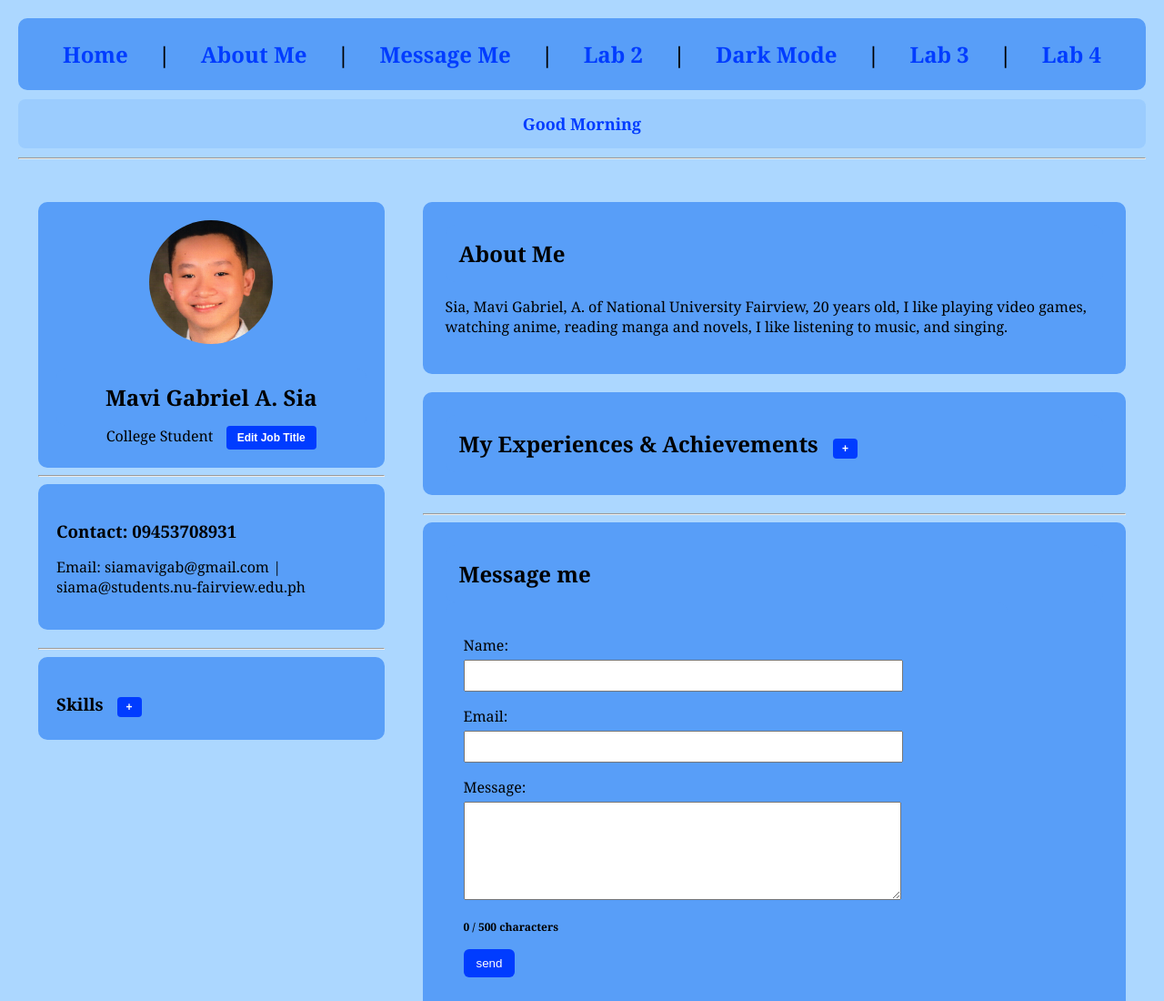
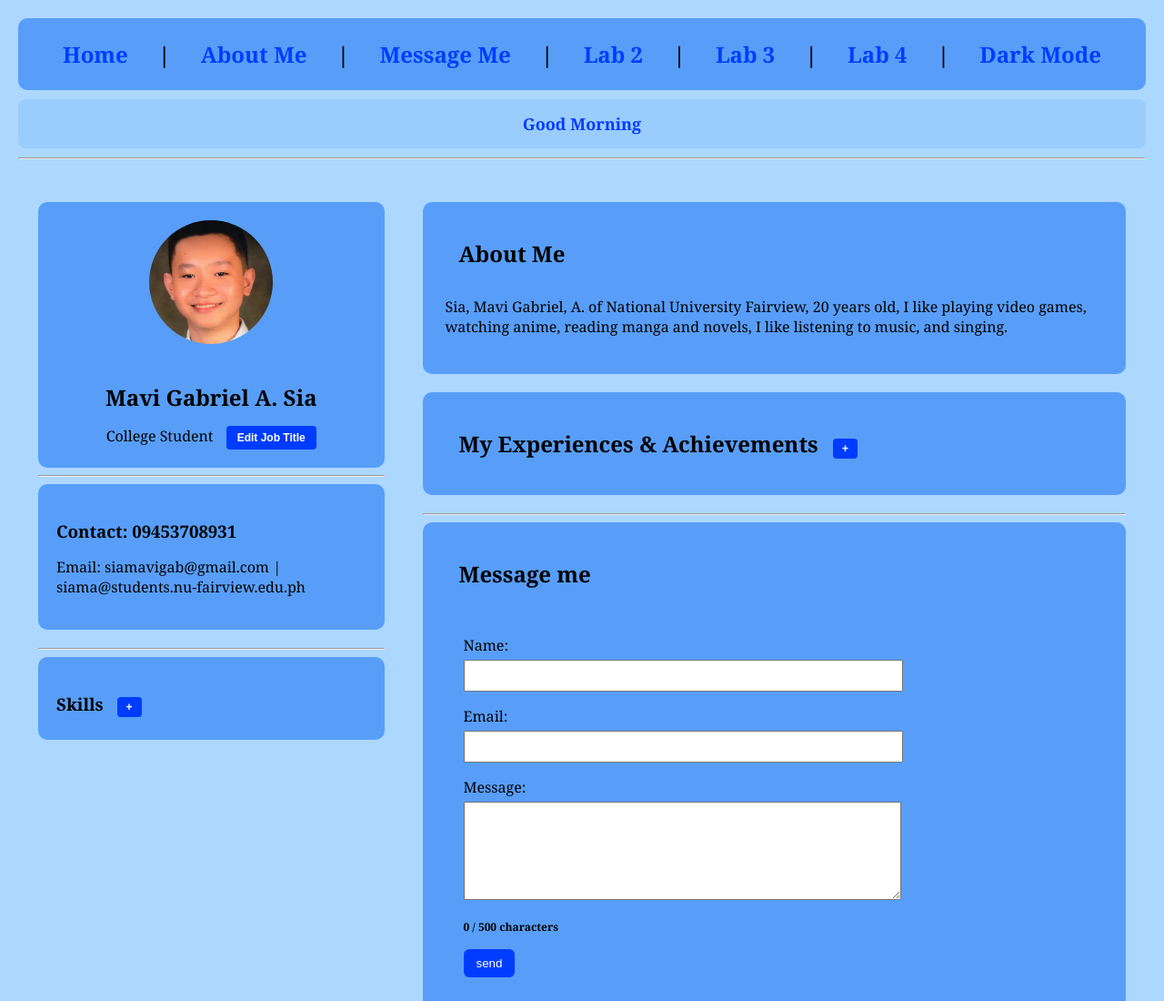
Before and after one commit to KyouyA09x/KyouyA09x, a plain HTML site: page index.html in a window 1280 px wide. Shown: the top 1100 px of the page at 91% size. Drawn offline with Linux system fonts and the light colour scheme.

Commit message:
Fix HTML formatting and structure

```diff
--- a/index.html
+++ b/index.html
@@ -8,8 +8,8 @@
         <link rel="stylesheet" href="style.css">
         <div>
             <h2>
-                <center><a href="#home">Home</a> | <a href="#about">About Me</a> | <a href="#message">Message Me</a> | <a href="SiaM_lab2.html">Lab 2</a> | <a href="#" id="themeToggle" class="theme-btn">Dark Mode</a>
-                     | <a href="Sia_Lab3.html">Lab 3</a> | <a href="index.html">Lab 4</a>
+                <center><a href="#home">Home</a> | <a href="#about">About Me</a> | <a href="#message">Message Me</a> | <a href="SiaM_lab2.html">Lab 2</a> | <a href="Sia_Lab3.html">Lab 3</a> | <a href="index.html">Lab 4</a>
+                    | <a href="#" id="themeToggle" class="theme-btn">Dark Mode</a>
                 </center>
             </h2>
         </div>
```
